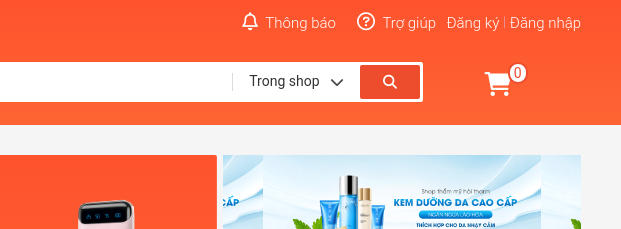
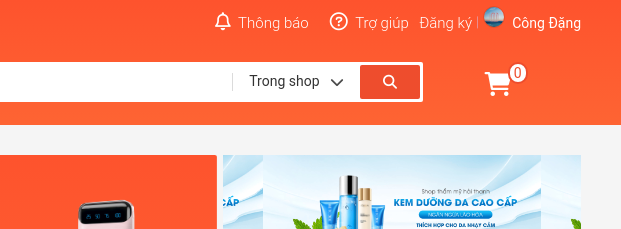
Before and after one commit to DangVanCong2301/Shopee_Clone_UI, a plain HTML site: page index.html in a window 1280 px wide. Shown: the top 229 px of the page, 659-1280 px from the left. Drawn offline with nearby package versions, Linux system fonts and the light colour scheme.

Commit message:
edit user info in home

```diff
--- a/assets/css/styles.css
+++ b/assets/css/styles.css
@@ -33,6 +33,7 @@
     display: flex;
     justify-items: center;
     position: relative;
+    margin-top: 0;
 }
 
 .header__navbar-user-img {
--- a/index.html
+++ b/index.html
@@ -102,19 +102,26 @@
                             <a href="" class="header__navbar-item-link">
                                 <a href="" class="header__navbar-icon-link">
                                     <i class="header__navbar-icon fa-regular fa-circle-question"></i>
-                                </a> Trợ giúp
+                                </a>
+                                Trợ giúp
                             </a>
                         </li>
                         <li class="header__navbar-item header__navbar-item--strong header__navbar-item--separate">
                             <a class="header__navbar-item-link" href="/User/Register">Đăng ký</a>
                         </li>
-                        <li class="header__navbar-item header__navbar-item--strong">
+                        <!-- <li class="header__navbar-item header__navbar-item--strong">
                             <a class="header__navbar-item-link" href="login.html">Đăng nhập</a>
-                        </li>
+                        </li> -->
 
-                        <!-- <li class="header__navbar-item header__navbar-user">
-                            <img src="~/img/no_user.jpg" alt="" class="header__navbar-user-img">
-                            <span class="header__navbar-user-name">Công Đặng</span>
+                        <li class="header__navbar-item header__navbar-user">
+                            <div class="header__navbar-user-info">
+                                <div class="header__navbar-user-info-img">
+                                </div>
+                                <img src="./assets/img/think_bout_you.jpg" alt="" class="header__navbar-user-img">
+                                <span class="header__navbar-user-name">
+                                    Công Đặng
+                                </span>
+                            </div>
                             <ul class="header__navbar-user-menu">
                                 <li class="header__navbar-user-item">
                                     <a href="">Tài khoản của tôi</a>
@@ -129,7 +136,7 @@
                                     <a href="/User/Logout">Đăng xuất</a>
                                 </li>
                             </ul>
-                        </li> -->
+                        </li>
                     </ul>
                 </nav>
                 <!--Header with search-->
```
